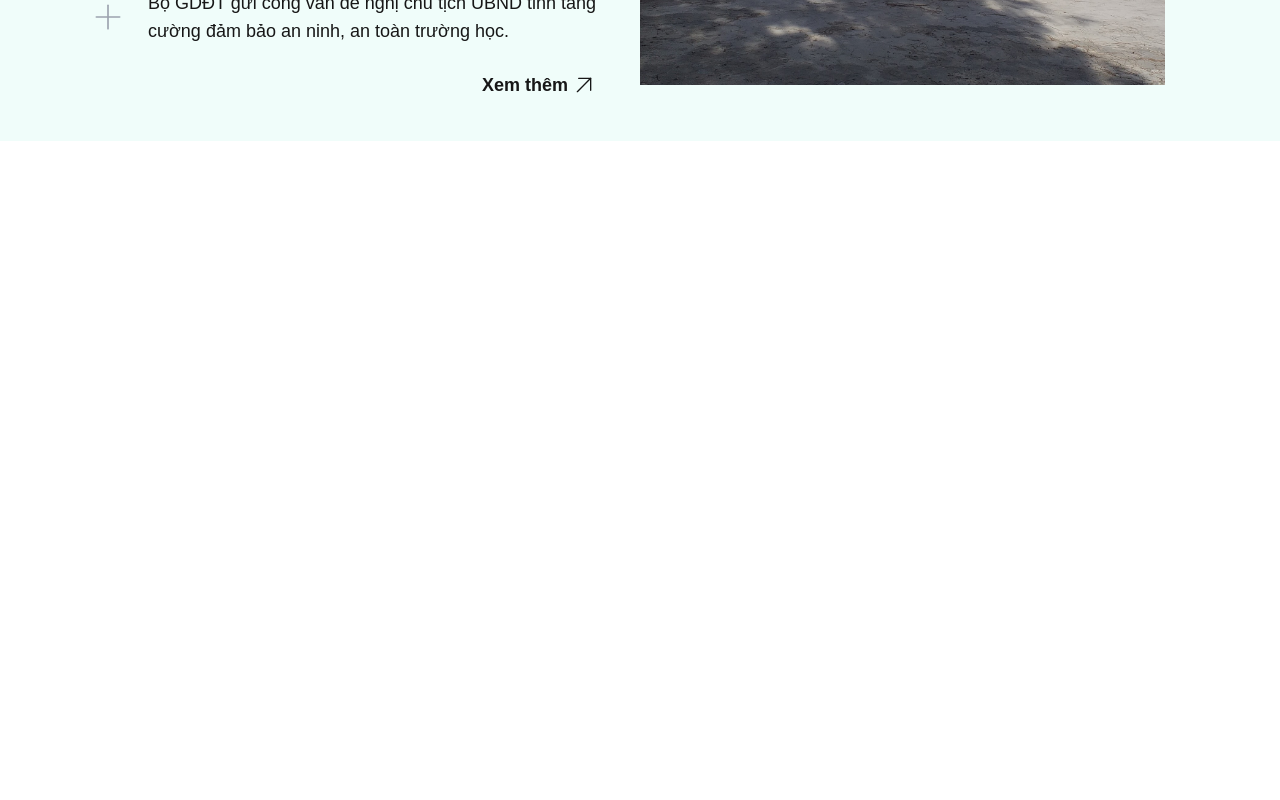
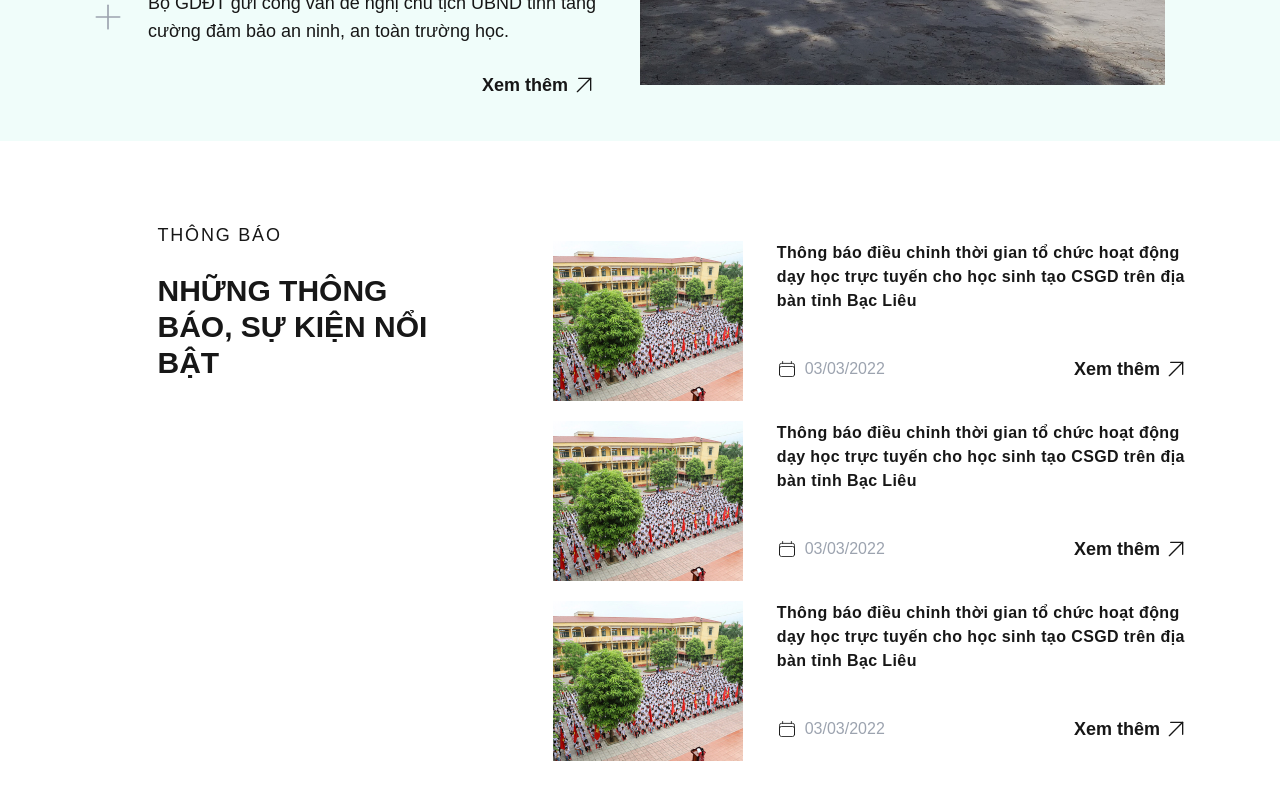
Before and after one commit to phamdinhlam105/abc_intern, a Next.js app in the folder front-end/: page /trang-chu in a window 1280 px wide. Shown: the part 652-1452 px from the top of the page. Before the commit the page ends 800 px from the top, so only its background shows below. Built offline with nearby package versions, Linux system fonts and the light colour scheme.

Commit message:
UI phần thông báo

```diff
--- /dev/null
+++ b/front-end/src/app/trang-chu/anouncement/announcementsList.tsx
@@ -0,0 +1,35 @@
+import Announcement from "@/components/annoucement"
+import { title } from "process"
+
+export default function Announcements() {
+    const announcementsList = [
+        {
+            title: "Thông báo điều chỉnh thời gian tổ chức hoạt động dạy học trực tuyến cho học sinh tạo CSGD trên địa bàn tỉnh Bạc Liêu",
+            createDate: "03/03/2022",
+            img: "/images/annoucement.jpg",
+            src: "trang-chu"
+        },
+        {
+            title: "Thông báo điều chỉnh thời gian tổ chức hoạt động dạy học trực tuyến cho học sinh tạo CSGD trên địa bàn tỉnh Bạc Liêu",
+            createDate: "03/03/2022",
+            img: "/images/annoucement.jpg",
+            src: "trang-chu"
+        }, {
+            title: "Thông báo điều chỉnh thời gian tổ chức hoạt động dạy học trực tuyến cho học sinh tạo CSGD trên địa bàn tỉnh Bạc Liêu",
+            createDate: "03/03/2022",
+            img: "/images/annoucement.jpg",
+            src: "trang-chu"
+        },
+    ]
+    return (
+        <div>
+            <ul className=" space-y-2 list-none px-2">
+                {announcementsList.map((a, idx) => {
+                    return <li key={idx}>
+                        <Announcement {...a}/>
+                    </li>
+                })}
+            </ul>
+        </div>
+    )
+}
--- /dev/null
+++ b/front-end/src/app/trang-chu/anouncement/title.tsx
@@ -0,0 +1,10 @@
+export default function AnnoucementTitle() {
+    return (
+        <div className="w-3/4">
+            <div className="w-2/3 mx-auto">
+                <p className="mb-6 text-xl font-light tracking-widest lg:text-lg uppercase">Thông báo</p>
+                <h2 className="mb-2 text-3xl font-bold dark:text-white uppercase">Những thông báo, sự kiện nổi bật</h2>
+            </div>
+        </div>
+    )
+}
--- a/front-end/src/app/trang-chu/banner/lastestNews.tsx
+++ b/front-end/src/app/trang-chu/banner/lastestNews.tsx
@@ -1,6 +1,4 @@
 import MoreDetailButton from "@/components/moreDetailButton"
-import Link from "next/link"
-import { redirect } from "next/navigation"
 
 export default function LastestNews() {
     //seed data
@@ -42,7 +40,7 @@ export default function LastestNews() {
                     </li>
                 })}
                 <li className="flex justify-end pt-5">
-                    <MoreDetailButton src="news" />
+                    <MoreDetailButton src="trang-chu" />
                 </li>
             </ul>
 
--- a/front-end/src/app/trang-chu/page.tsx
+++ b/front-end/src/app/trang-chu/page.tsx
@@ -1,3 +1,5 @@
+import Announcements from "./anouncement/announcementsList"
+import AnnoucementTitle from "./anouncement/title"
 import Banner from "./banner/banner"
 import LastestNews from "./banner/lastestNews"
 import Title from "./banner/title"
@@ -7,6 +9,10 @@ export default function Page() {
             <Title />
             <LastestNews />
             <Banner />
+            <div className="flex px-20 my-20">
+            <AnnoucementTitle/>
+            <Announcements/>
+            </div>
         </div>
 
     )
--- /dev/null
+++ b/front-end/src/components/annoucement.tsx
@@ -0,0 +1,39 @@
+import MoreDetailButton from "./moreDetailButton"
+
+interface IAnouncement{
+    title: string;
+    createDate: string;
+    img: string;
+    src: string;
+}
+
+export default function Announcement({ title, createDate, img, src }: IAnouncement) {
+
+
+    return (
+        <div className="flex grid-col gap-4 my-5">
+            <div className="w-1/3 ">
+                <img
+                    className="object-fill"
+                    src={`${img}`}
+                    alt={title}
+                />
+            </div>
+            <div className="w-2/3 flex-col justify-spacebetween">
+                <div>
+                    <p className="text-md font-bold tracking-wide pb-10">{title}</p>
+                </div>
+                <div className="flex justify-between">
+                    <div className="flex items-center">
+                        <svg xmlns="http://www.w3.org/2000/svg" fill="none" viewBox="0 0 24 24" strokeWidth={1} stroke="currentColor" className="size-5">
+                            <path strokeLinecap="round" strokeLinejoin="round" d="M6.75 3v2.25M17.25 3v2.25M3 18.75V7.5a2.25 2.25 0 0 1 2.25-2.25h13.5A2.25 2.25 0 0 1 21 7.5v11.25m-18 0A2.25 2.25 0 0 0 5.25 21h13.5A2.25 2.25 0 0 0 21 18.75m-18 0v-7.5A2.25 2.25 0 0 1 5.25 9h13.5A2.25 2.25 0 0 1 21 11.25v7.5" />
+                        </svg>
+                        <p className="ml-2 font-light text-gray-400">{createDate}</p>
+                    </div>
+
+                    <MoreDetailButton src={src} />
+                </div>
+            </div>
+        </div>
+    )
+}
--- a/front-end/src/components/moreDetailButton.tsx
+++ b/front-end/src/components/moreDetailButton.tsx
@@ -5,8 +5,8 @@ export default function MoreDetailButton({ src }: { src: string }) {
 
     return (
         <Link
-            className="flex items-center border-neutral-950 hover:border-b-4"
-            href={`/${src}`}>
+            className="flex items-center border-neutral-950 hover:border-b-2"
+            href={src}>
             <p className="text-lg font-bold">Xem thêm</p>
             <svg className="h-8 w-8 text-black-400" width="24" height="24" viewBox="0 0 24 24" stroke-width="1" stroke="currentColor" fill="none" stroke-linecap="round" stroke-linejoin="round">  <path stroke="none" d="M0 0h24v24H0z" />
                 <line x1="17" y1="7" x2="7" y2="17" />
```
Also changed, not shown: front-end/public/images/annoucement.jpg (added).
